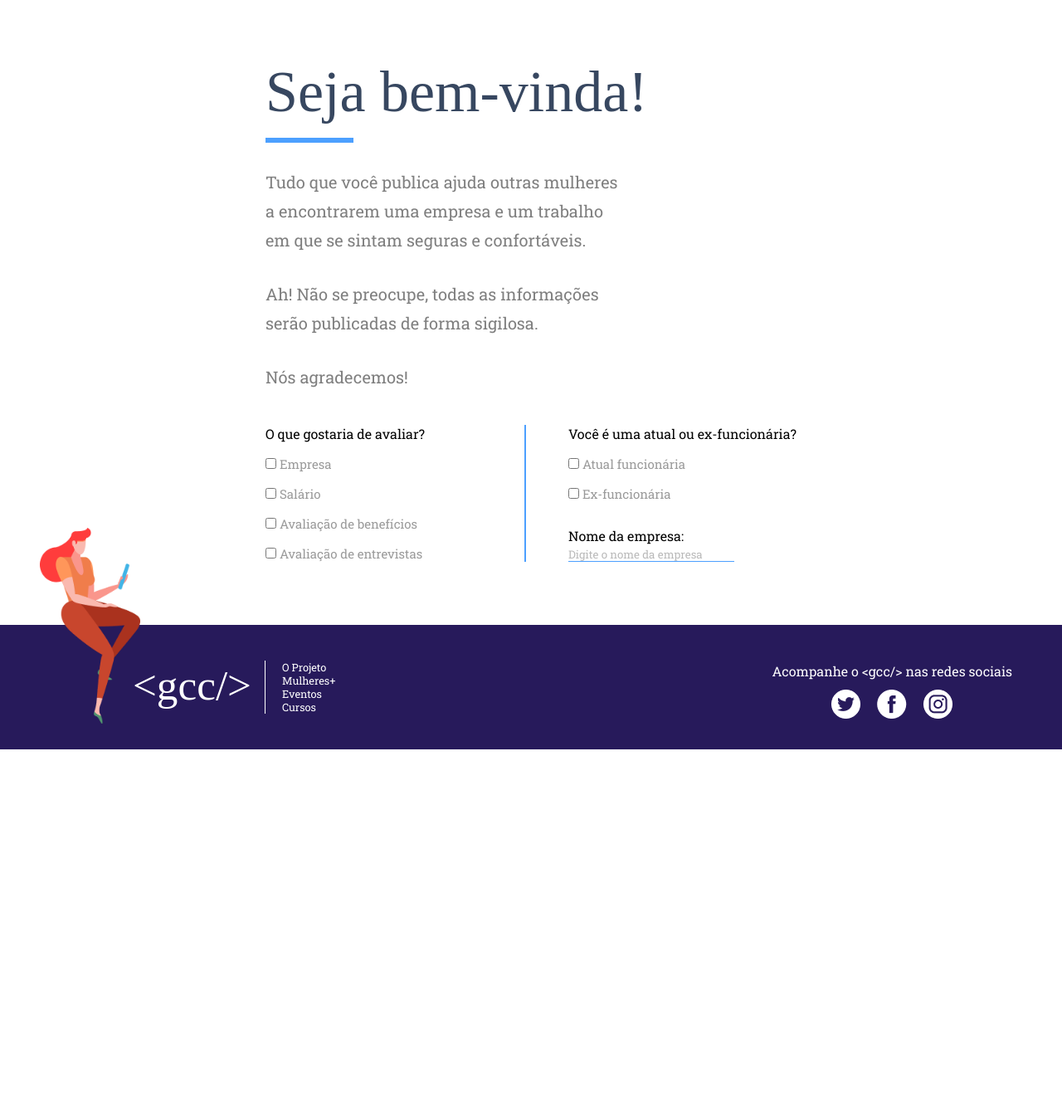
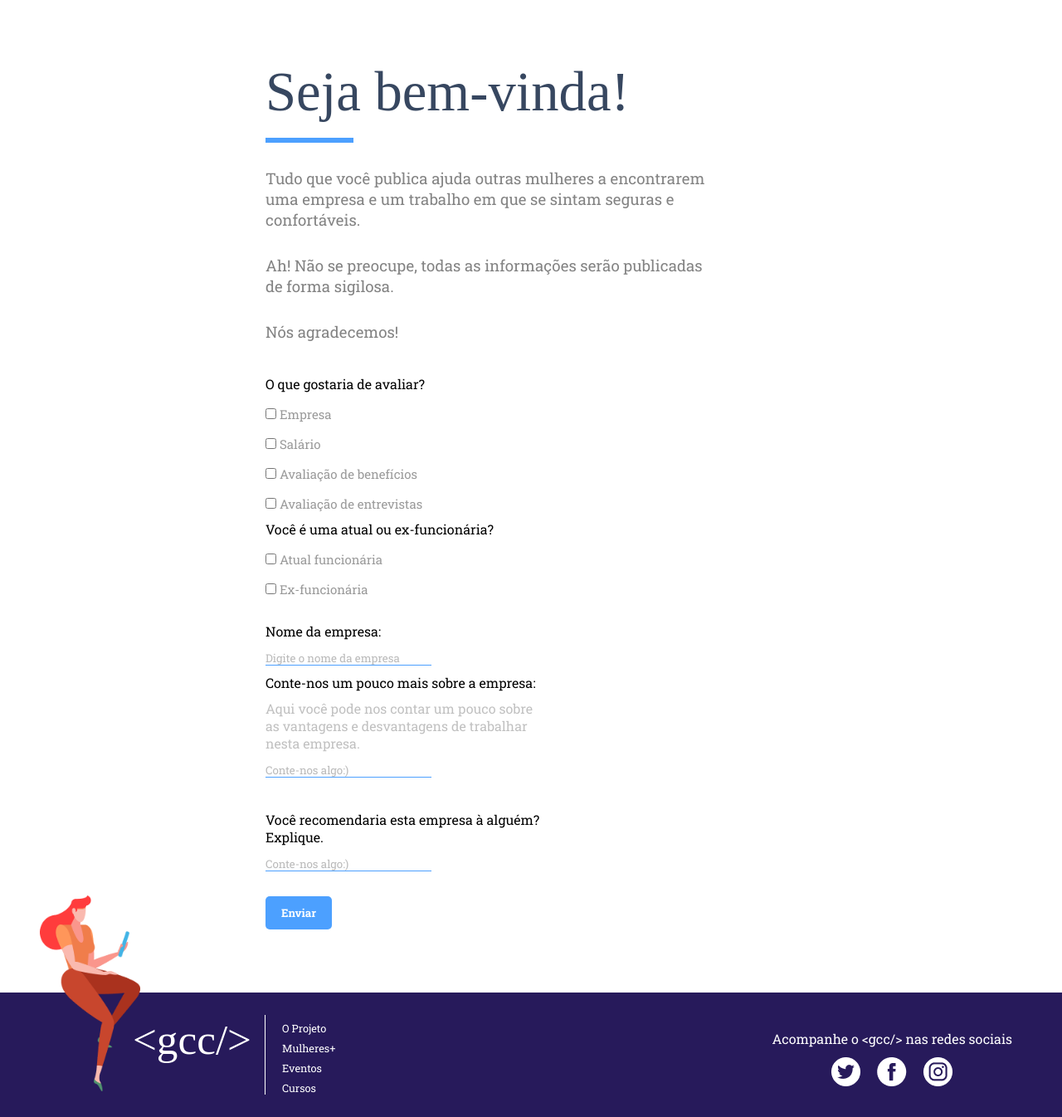
Before and after one commit to marcela093/projeto-demoday, a Django app: page /avaliacao/ in a window 1280 px wide. Shown: the part 92-1438 px from the top of the page at 83% size. Before the commit the page ends 995 px from the top, so only its background shows below. Run offline with Django 3.2, Linux system fonts and the light colour scheme.

Commit message:
paginas padronizadas

```diff
--- a/demoday/app/static/avaliacao.css
+++ b/demoday/app/static/avaliacao.css
@@ -13,7 +13,7 @@
 .pagina-avaliacao .article-avaliacao h2{
     font-family: 'Ramaraja', serif;
     font-weight: normal;
-    font-size: 70px;
+    font-size: 50pt;
     color: #374760;
     line-height: 70px;
 }
@@ -30,15 +30,13 @@
 .pagina-avaliacao .article-avaliacao h3{
     font-family: 'Roboto Slab', serif;
     font-weight: normal;
-    font-size: 15pt;
-    line-height: 35px;
-    color: rgba(0, 0, 0, 0.5);
+    font-size: 14pt;
+
+    color: #838383;
     margin-bottom: 30px;
 }
 
 .formulario{
-    display: flex;
-    justify-content: space-between;
     margin-top: 40px;
     margin-bottom: 40px;
     font-family: 'Roboto Slab', serif;
@@ -59,11 +57,6 @@
     margin-top: 15px;
 }
 
-.formulario .tracado-lateral-azul{
-    border-right: 2px solid #4CA0FF;
-    padding-right: 120px
-}
-
 .formulario .form-left-avaliacao .nome-empresa{
     border-top: none;
     border-left: none;
@@ -78,5 +71,63 @@
 }
 
 .formulario .form-left-avaliacao #ultimoItem{
-    margin-top: 30px
+    margin-top: 30px;
+    margin-bottom: 10px;
+
 }
+
+.formulario .form-espaco-anterior{
+    margin-top: 30px;
+}
+
+.formulario #ultimo-form{
+    font-family: 'Roboto Slab', serif;
+}
+
+.pen-form #penultimo-form{
+    font-family: 'Roboto Slab', serif;
+    margin-bottom: 10px;
+    margin-top: 10px;
+}
+
+.pen-form #texto-cinza{
+    font-family: 'Roboto Slab', serif;
+    margin-bottom: 10px;
+    opacity: .5;
+    color: #838383;
+}
+
+.pen-form input{
+    border-right: none;
+    border-left: none;
+    border-top: none;
+    border-bottom: 1px solid #4CA0FF;
+    width: 200px;
+    margin-bottom: 30px;
+}
+
+.pen-form input::placeholder{
+    font-family: 'Roboto Slab', serif;
+    opacity: .5;
+}
+
+.pen-form #ultimo-form{
+    font-family: 'Roboto Slab', serif;
+    margin-bottom: 10px;
+}
+
+.pen-form button{
+    font-family: 'Roboto Slab', serif;
+    width: 80px;
+    height: 40px;
+    border: none;
+    background-color: #4CA0FF;
+    color: white;
+    font-weight: bold;
+    border-radius: 5px;
+    cursor: pointer;
+}
+
+p{
+    margin-top: 10px;
+}
--- a/demoday/app/static/depoimentos-empresa.css
+++ b/demoday/app/static/depoimentos-empresa.css
@@ -39,7 +39,7 @@
 
 .pagina-depoimentos .nome-empresa{
     height: 50px;
-    width: 500px;
+    width: 418px;
     border: none;
     background-color: #E1DCDC;
 }
@@ -51,7 +51,7 @@
 
 .pagina-depoimentos .botao-lupa{
     float: right;;
-    margin-right: 161px;
+
     background-color: #271A5B;
     height: 50px;
     width: 50px;
@@ -194,7 +194,7 @@
     text-align: center;
     margin-top: 10px;
     font-family: 'Roboto Slab', serif;
-    color: rgba(0, 0, 0, 0.400);    ]
+    color: rgba(0, 0, 0, 0.400);
 }
 
 .pagina-depoimentos .nav-empresas{
--- a/demoday/app/static/login.css
+++ b/demoday/app/static/login.css
@@ -92,9 +92,8 @@ header nav ul li a:hover{
 .pagina-login article h3{
     font-family: 'Roboto Slab', serif;
     font-weight: normal;
-    font-size: 15pt;
-    line-height: 35px;
-    color: rgba(0, 0, 0, 0.5);
+    font-size: 14pt;
+    color: #838383;
     margin-bottom: 30px;
 }
 
--- a/demoday/app/static/style.css
+++ b/demoday/app/static/style.css
@@ -5,7 +5,7 @@ a {
     text-decoration: none;
 }
 h1 {
-    margin: 0;
+    margin-top: 30px;
 }
 p {
     margin: 0;
--- a/demoday/app/templates/avaliacao.html
+++ b/demoday/app/templates/avaliacao.html
@@ -10,9 +10,9 @@
     <main class="pagina-avaliacao">
         <article class="article-avaliacao">
             <h2>Seja bem-vinda!</h2>
-            <h3>Tudo que você publica ajuda outras mulheres <br>a encontrarem uma empresa e um trabalho
-                <br>em que se sintam seguras e confortáveis.</h3>
-            <h3>Ah! Não se preocupe, todas as informações <br>serão publicadas de forma sigilosa.</h3>
+            <h3>Tudo que você publica ajuda outras mulheres a encontrarem <br> uma empresa e um trabalho
+                em que se sintam seguras e <br> confortáveis.</h3>
+            <h3>Ah! Não se preocupe, todas as informações serão publicadas <br> de forma sigilosa.</h3>
             <h3>Nós agradecemos!</h3>
             <div class="formulario">
                 <div class="tracado-lateral-azul">
@@ -60,8 +60,20 @@
                         <p id="ultimoItem">Nome da empresa:</p>
                             <input class="nome-empresa" type="text" placeholder="Digite o nome da empresa">
                     </div>
-                    </div>
                 </div>
+                <div class="pen-form">
+                    <p id="penultimo-form">Conte-nos um pouco mais sobre a empresa: </p>
+                    <p id="texto-cinza">Aqui você pode nos contar um pouco sobre <br>
+                    as vantagens e desvantagens de trabalhar <br>nesta empresa.</p>
+                    <input type="text" placeholder="Conte-nos algo:)">
+                </div>
+                <div class="pen-form">
+                    <p id="ultimo-form">Você recomendaria esta empresa à alguém? <br>Explique.</p>
+                    <input type="text" placeholder="Conte-nos algo:)"> <br>
+                    <button type="submit">Enviar</button>
+                </div>
+            </div>
+
         </article>
     </main>
 {% endblock %}
--- a/demoday/app/templates/depoimentos.html
+++ b/demoday/app/templates/depoimentos.html
@@ -12,13 +12,13 @@
     <main class="pagina-depoimentos">
         <article>
             <h2>Depoimentos</h2>
-            <h3 id="avaliacao">No campo abaixo, digite o nome <br> da empresa e veja qual a avaliação.</h3>
+            <p id="avaliacao">No campo abaixo, digite o nome  da empresa <br> e veja qual a avaliação.</p>
             <input class="nome-empresa" type="text" placeholder="Nome da empresa">
             <input class="botao-lupa"type="submit">
         </article>
         <article class="novos-depoimentos">
             <h2>Novos depoimentos</h2>
-            <h3>Aqui você encontra os depoimentos <br>compartilhado por outras mulheres. </h3>
+            <p>Aqui você encontra os depoimentos compartilhado <br> por outras mulheres. </p>
         </article>
         <section class="depoimentos">
 
--- a/demoday/app/templates/index.html
+++ b/demoday/app/templates/index.html
@@ -13,9 +13,9 @@
       &ltGirls<span class="titulo cinza-claro fz7">can</span>Code/&gt
     </h1>
   </div>
-  <div style="margin-bottom: 25px">
-    <span class="roboto cinza-escuro" style="font-size: 20px"
-      >O projeto que reúne conteúdo para te mostrar que o mundo da tecnologia
+  <div style="margin-bottom: 15px">
+    <span class="roboto cinza-escuro" style="font-size: 15pt"
+      >O projeto que reúne conteúdo para mostrar <br> que o mundo da tecnologia
       também pertence às mulheres.
     </span>
   </div>
```
Also changed, not shown: demoday/app/static/depoimentos.css (+5 -5 lines), demoday/app/templates/login.html (+3 -9 lines).
